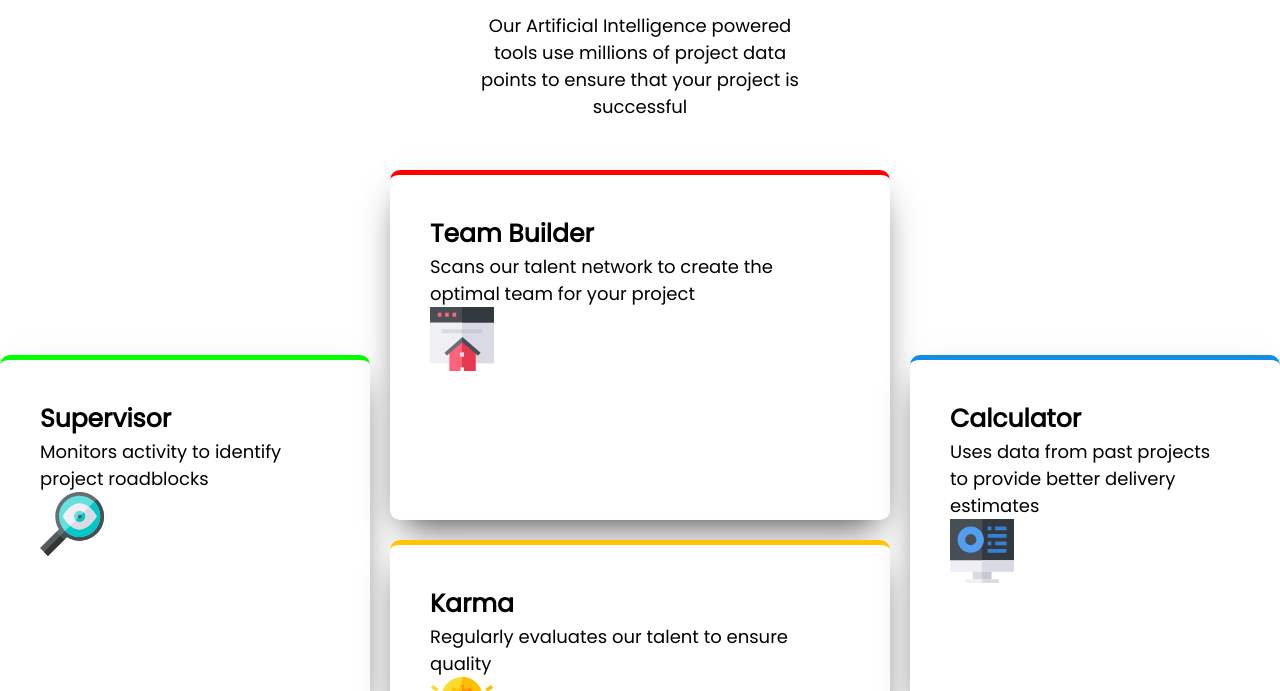
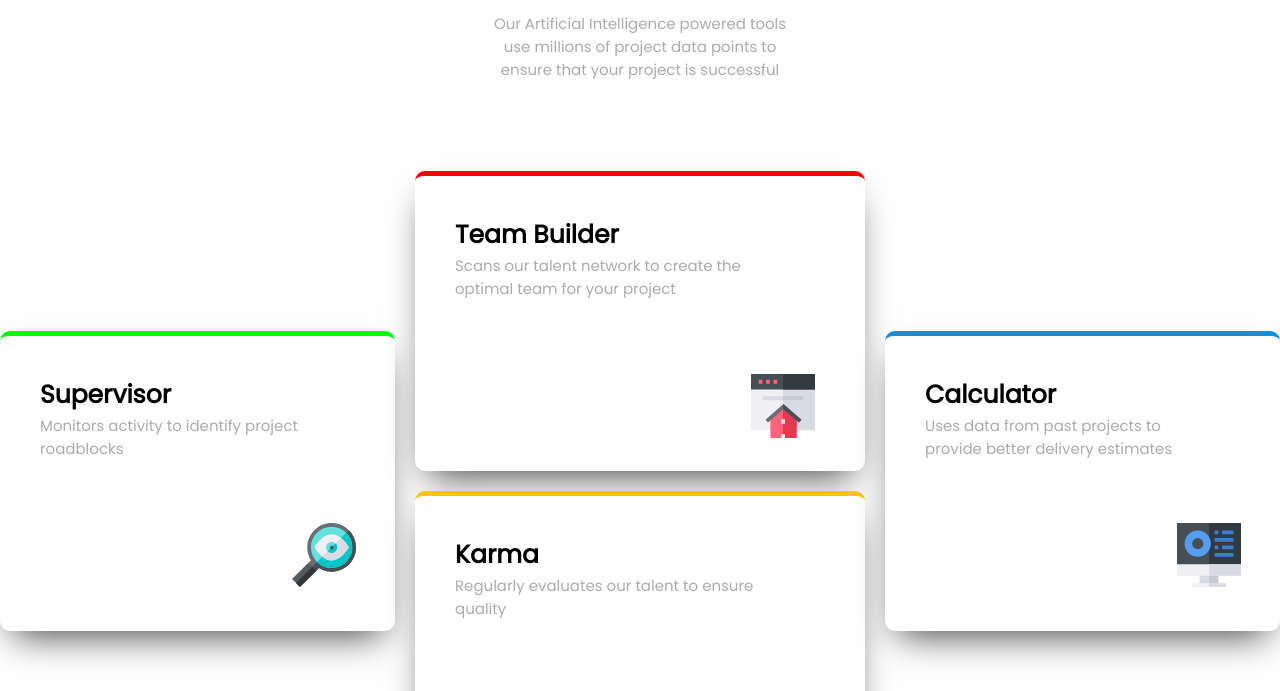
Before and after one commit to gurkenpoo/Four-cards-component-CSS, a plain HTML site: page root/index.html in a window 1280 px wide. Shown: the part 109-800 px from the top of the page. Drawn offline with Linux system fonts and the light colour scheme.

Commit message:
desktop adjust to 1440

```diff
--- a/root/css/style.css
+++ b/root/css/style.css
@@ -5,9 +5,10 @@
      margin: 0;
      padding: 0;
      box-sizing: border-box;
+     font-style: normal;
 }
 body{
-     font-size: 18px;
+     font-size: 15px;
 }
 /*header {
      border: 10px tomato double;
@@ -33,6 +34,7 @@ main {
      font-weight: 900;
 }
 .subInfo {
+     color: rgba(82, 88, 88, 0.493);
      width: 25%;
      text-align: center;
      margin-top: 15px;
@@ -41,7 +43,7 @@ main {
 
 /*----->MAIN SELECTORS<------*/
 main {
-     margin-top: 50px;
+     margin-top: 90px;
 }
 .cardContainer {
      /*background-color: blueviolet;*/
@@ -61,17 +63,18 @@ main {
      flex-direction: column;
      padding: 40px;
      border-radius: 10px;
-     width: 500px;
-     height: 350px;
+     width: 450px;
+     height: 300px;
      background-color: #ffff;
      box-shadow: 0px 17px 35px -13px rgba(0,0,0,0.75);
 }
 .card img {
      width: 64px;
      height: 64px;
-
+     margin: 20% 0 0 80%;
 }
 .card span {
+     color: rgba(82, 88, 88, 0.493);
      width: 90%;
 }
 .tituloCard {
```
